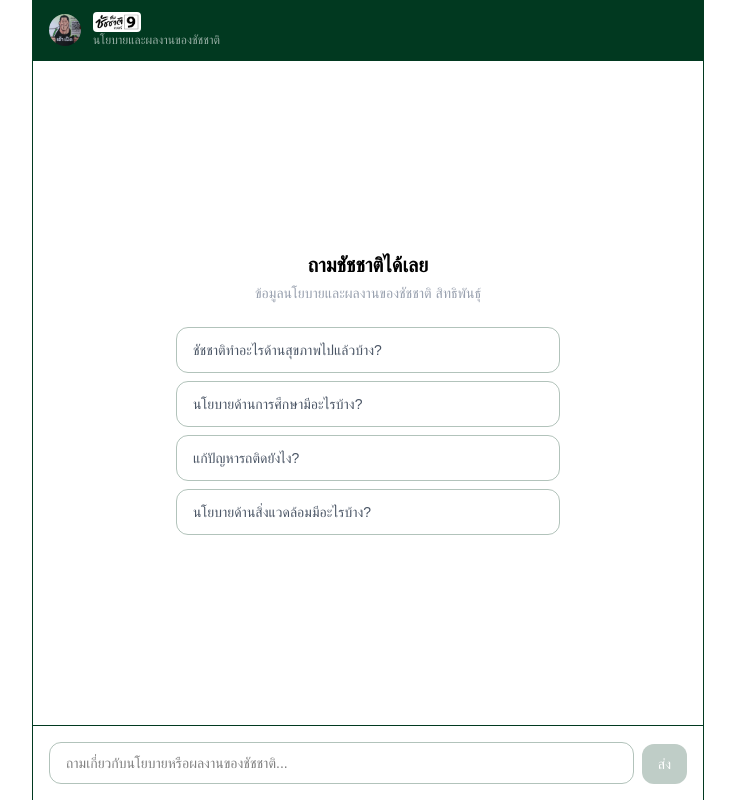
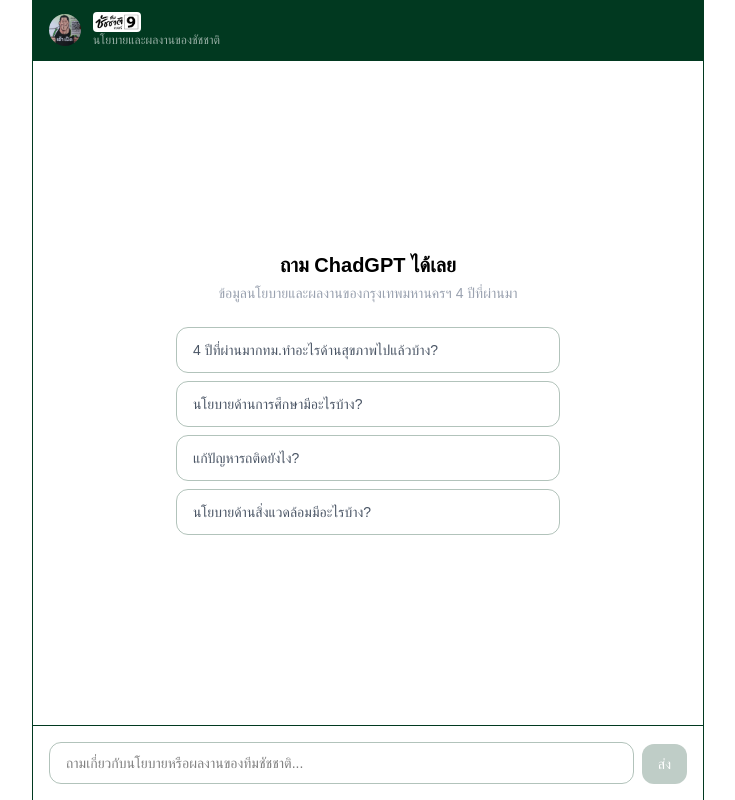
Before and after one commit to manussanunb/chadgpt-mvp, a Next.js app: page / in a window 1280 px wide. Shown: the whole page, without its empty margins (272-1007 px from the left). Built offline with nearby package versions, Linux system fonts and the light colour scheme.

Commit message:
Change wording (remove direct Chadchart name)

```diff
--- a/components/ChatInput.tsx
+++ b/components/ChatInput.tsx
@@ -27,7 +27,7 @@
         onChange={(e) => onChange(e.target.value)}
         onKeyDown={handleKeyDown}
         disabled={isLoading}
-        placeholder="ถามเกี่ยวกับนโยบายหรือผลงานของชัชชาติ..."
+        placeholder="ถามเกี่ยวกับนโยบายหรือผลงานของทีมชัชชาติ..."
         rows={1}
         className="flex-1 resize-none rounded-xl border border-[#013920]/30 px-4 py-2.5 text-sm focus:outline-none focus:ring-2 focus:ring-[#86f101] focus:border-transparent disabled:bg-gray-50 disabled:text-gray-400"
         style={{ maxHeight: "120px", overflowY: "auto" }}
--- a/components/ChatWindow.tsx
+++ b/components/ChatWindow.tsx
@@ -15,7 +15,7 @@
 }
 
 const STARTER_QUESTIONS = [
-  "ชัชชาติทำอะไรด้านสุขภาพไปแล้วบ้าง?",
+  "4 ปีที่ผ่านมากทม.ทำอะไรด้านสุขภาพไปแล้วบ้าง?",
   "นโยบายด้านการศึกษามีอะไรบ้าง?",
   "แก้ปัญหารถติดยังไง?",
   "นโยบายด้านสิ่งแวดล้อมมีอะไรบ้าง?",
@@ -39,9 +39,9 @@
       {messages.length === 0 && (
         <div className="flex flex-col items-center justify-center h-full gap-6 text-center">
           <div>
-            <h2 className="text-xl font-semibold text-[#000000] mb-1">ถามชัชชาติได้เลย</h2>
+            <h2 className="text-xl font-semibold text-[#000000] mb-1">ถาม ChadGPT ได้เลย</h2>
             <p className="text-sm text-gray-400">
-              ข้อมูลนโยบายและผลงานของชัชชาติ สิทธิพันธุ์
+              ข้อมูลนโยบายและผลงานของกรุงเทพมหานครฯ 4 ปีที่ผ่านมา
             </p>
           </div>
           <div className="flex flex-col gap-2 w-full max-w-sm">
```
